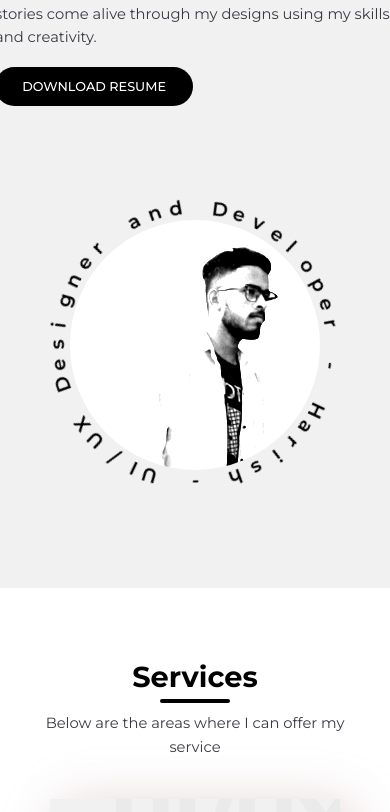
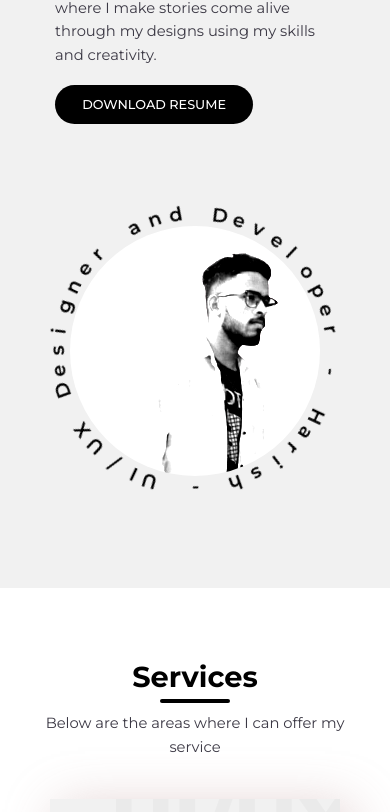
Before and after one commit to Harish77607/portfolio_website, a plain HTML site: page index.html in a window 390 px wide. Shown: the part 175-987 px from the top of the page. Drawn offline with nearby package versions, Linux system fonts and the light colour scheme.

Commit message:
Update style.css

```diff
--- a/css/style.css
+++ b/css/style.css
@@ -1448,7 +1448,7 @@ nav.open .links {
   }
 
   header .column-1 {
-    max-width: 550px;
+    max-width: 280px;
     margin: 0 auto;
   }
 
```
